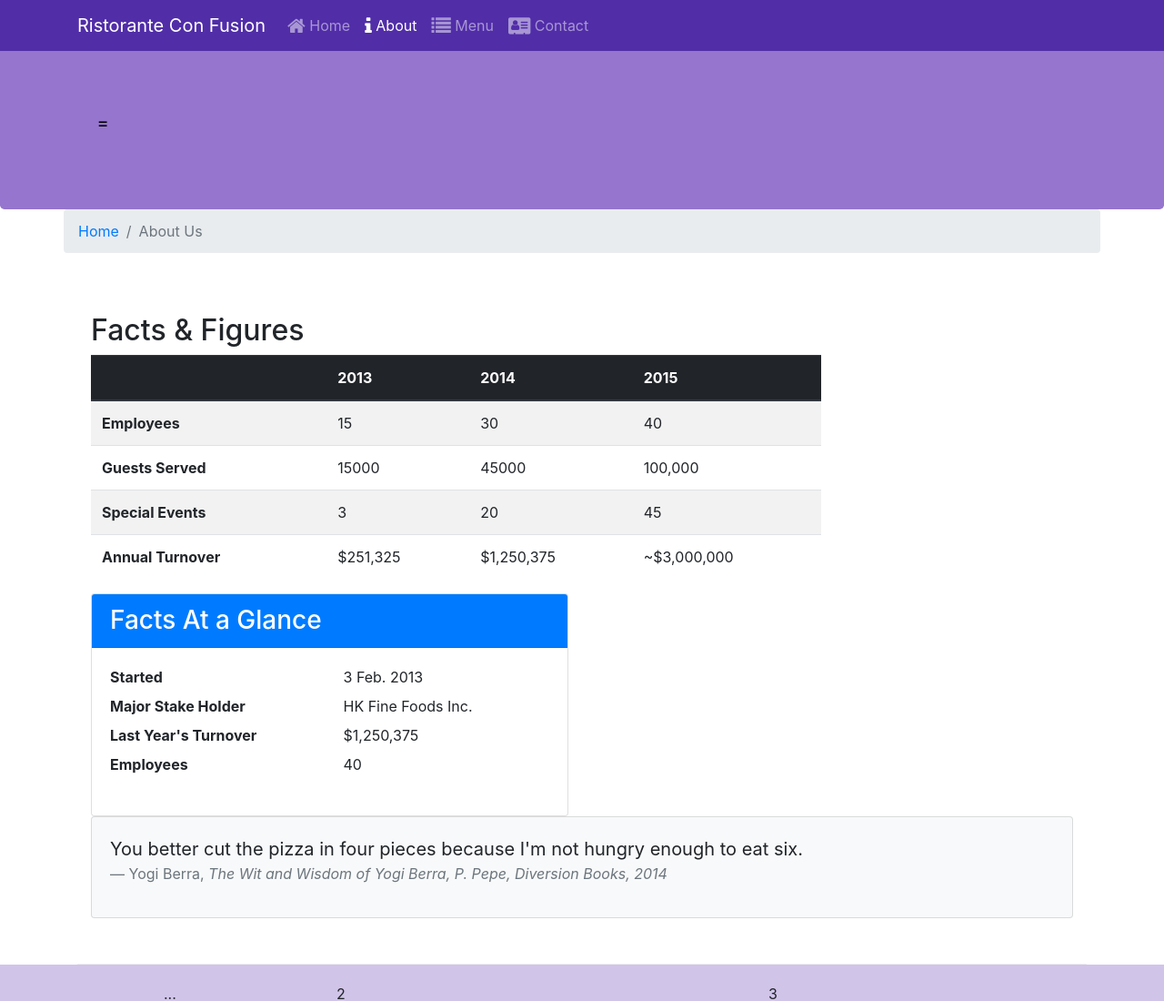
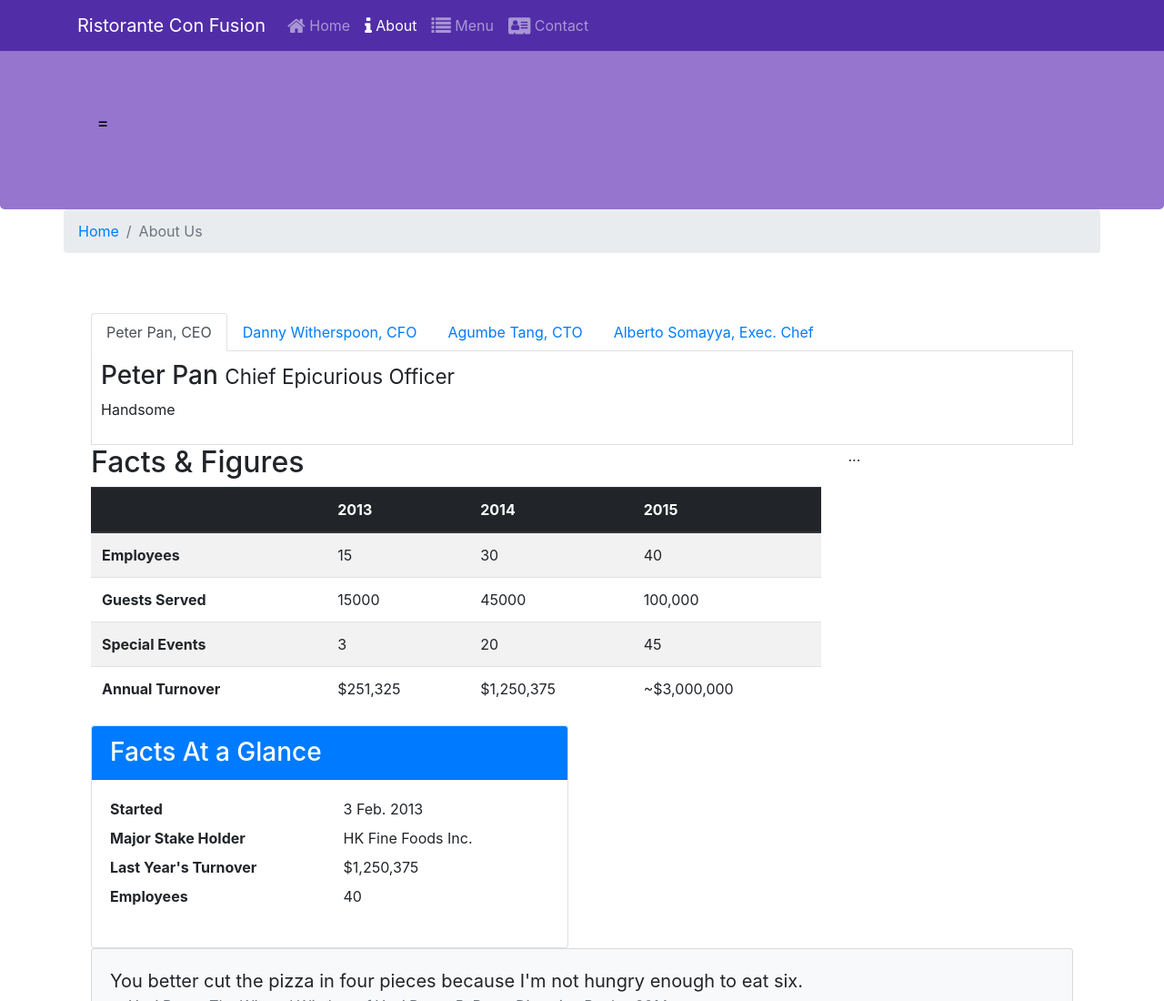
Before and after one commit to DE160490/FER201m, a website: page Lesson 1/aboutus.html in a window 1280 px wide. Shown: the top 1100 px of the page at 91% size. Drawn offline with nearby package versions, Linux system fonts and the light colour scheme.

Commit message:
Handsome

```diff
--- a/Lesson 1/aboutus.html
+++ b/Lesson 1/aboutus.html
@@ -55,6 +55,44 @@
                 </ol>
             </div>
             <div class="row row-content">
+                <div class="col-12">
+                    <ul class="nav nav-tabs">
+                        <li class="nav-item">
+                          <a class="nav-link active" href="#peter"
+                            role="tab" data-toggle="tab">Peter Pan, CEO</a>
+                        </li>
+                        <li class="nav-item">
+                          <a class="nav-link" href="#danny" role="tab"
+                            data-toggle="tab">Danny Witherspoon, CFO</a>
+                        </li>
+                        <li class="nav-item">
+                          <a class="nav-link" href="#agumbe"role="tab"
+                            data-toggle="tab">Agumbe Tang, CTO</a>
+                        </li>
+                        <li class="nav-item">
+                          <a class="nav-link" href="#alberto" role="tab"
+                            data-toggle="tab">Alberto Somayya, Exec. Chef</a>
+                        </li>
+                    </ul>
+                    <div class="tab-content">
+                        <div role="tabpanel" class="tab-pane fade show active" id="peter">
+                            <h3>Peter Pan <small>Chief Epicurious Officer</small></h3>
+                            <p> Handsome </p>
+                        </div>
+                        <div role="tabpanel" class="tab-pane" id="danny">
+                            <h3>Danny Witherspoon <small>Chief Finance Officer</small></h3>
+                            <p> Handsome </p>
+                        </div>
+                        <div role="tabpanel" class="tab-pane" id="agumbe">
+                            <h3>Agumbe Tang <small>Chief Technology Officer</small></h3>
+                            <p> Handsome </p>
+                        </div>
+                        <div role="tabpanel" class="tab-pane" id="alberto">
+                            <h3>Alberto Somayya <small>Executive Chef</small></h3>
+                            <p> Handsome </p>
+                        </div>
+                    </div>
+                </div>
                 <div class="col-12 col-sm-9">
                     <h2>Facts &amp; Figures</h2>
                     <div class="table-responsive">
@@ -98,7 +136,9 @@
 
 
                 </div>
-                <div class="col-12 col-sm-3"></div>
+                <div class="col-12 col-sm-3">
+                    ...
+                </div>
                 <div class="col-12 col-sm-6">
                     <div class="card">
                         <h3 class="card-header bg-primary text-white">Facts At a Glance</h3>
--- a/Lesson 1/css/style.css
+++ b/Lesson 1/css/style.css
@@ -37,3 +37,10 @@ body{
 .navbar-dark {
      background-color: #512DA8;
 }
+
+.tab-content {
+    border-left: 1px solid #ddd;
+    border-right: 1px solid #ddd;
+    border-bottom: 1px solid #ddd;
+    padding: 10px;
+}
```
Also changed, not shown: Lesson 1/index.html (+1 -0 lines).
